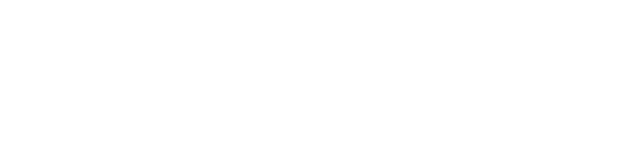
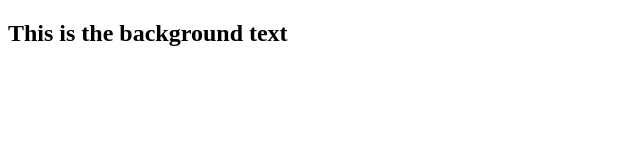
Before and after one commit to josahty/ztm-course-github, a plain HTML site: page index.html in a window 1280 px wide. Shown: the whole page, without its empty margins (0-640 px from the left). Drawn offline with Linux system fonts and the light colour scheme.

Commit message:
changing body text

```diff
--- a/index.html
+++ b/index.html
@@ -15,7 +15,7 @@
         <!--[if lt IE 7]>
             <p class="browsehappy">You are using an <strong>outdated</strong> browser. Please <a href="#">upgrade your browser</a> to improve your experience.</p>
         <![endif]-->
-
+        <h2>This is the background text</h2>
         <script src="" async defer></script>
     </body>
 </html>
```
